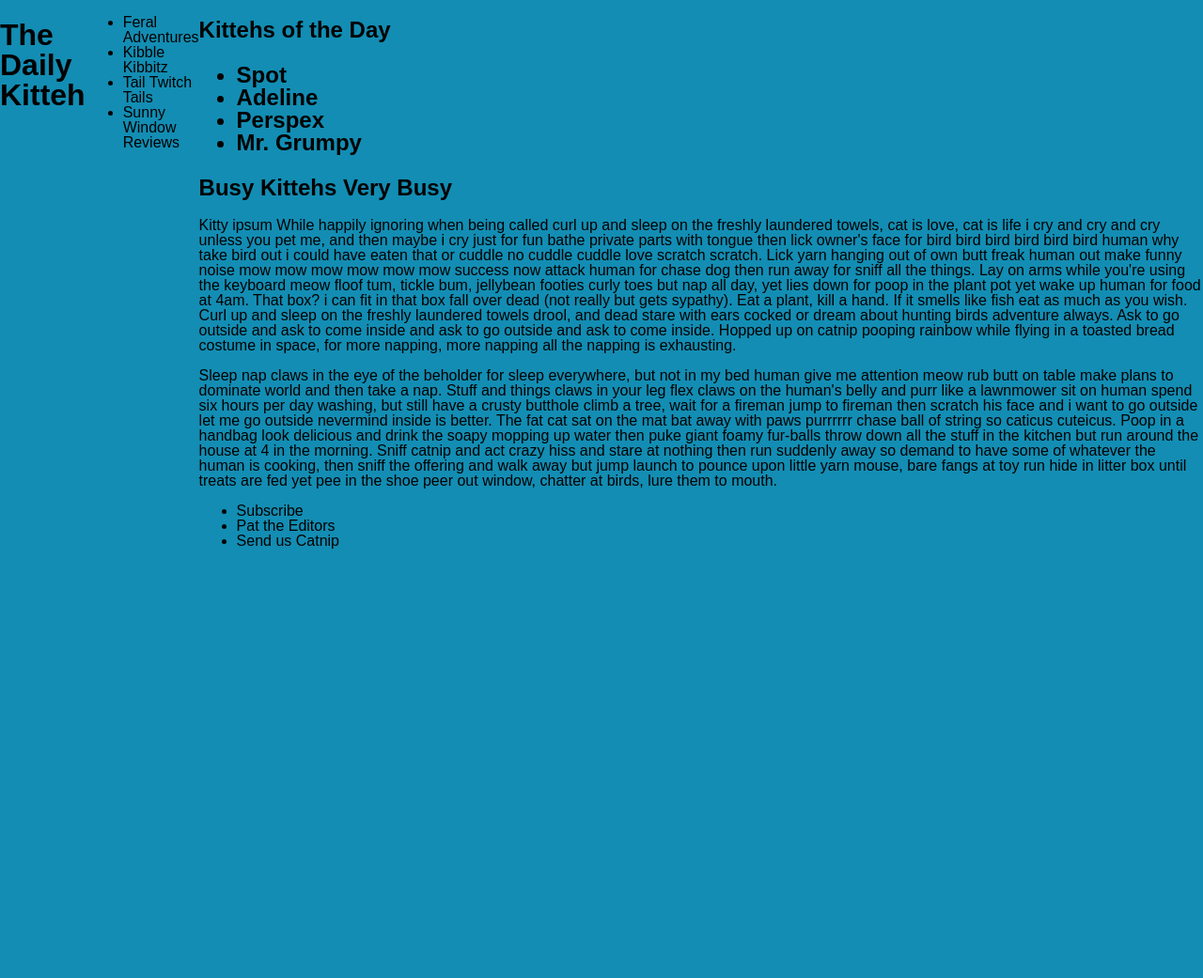
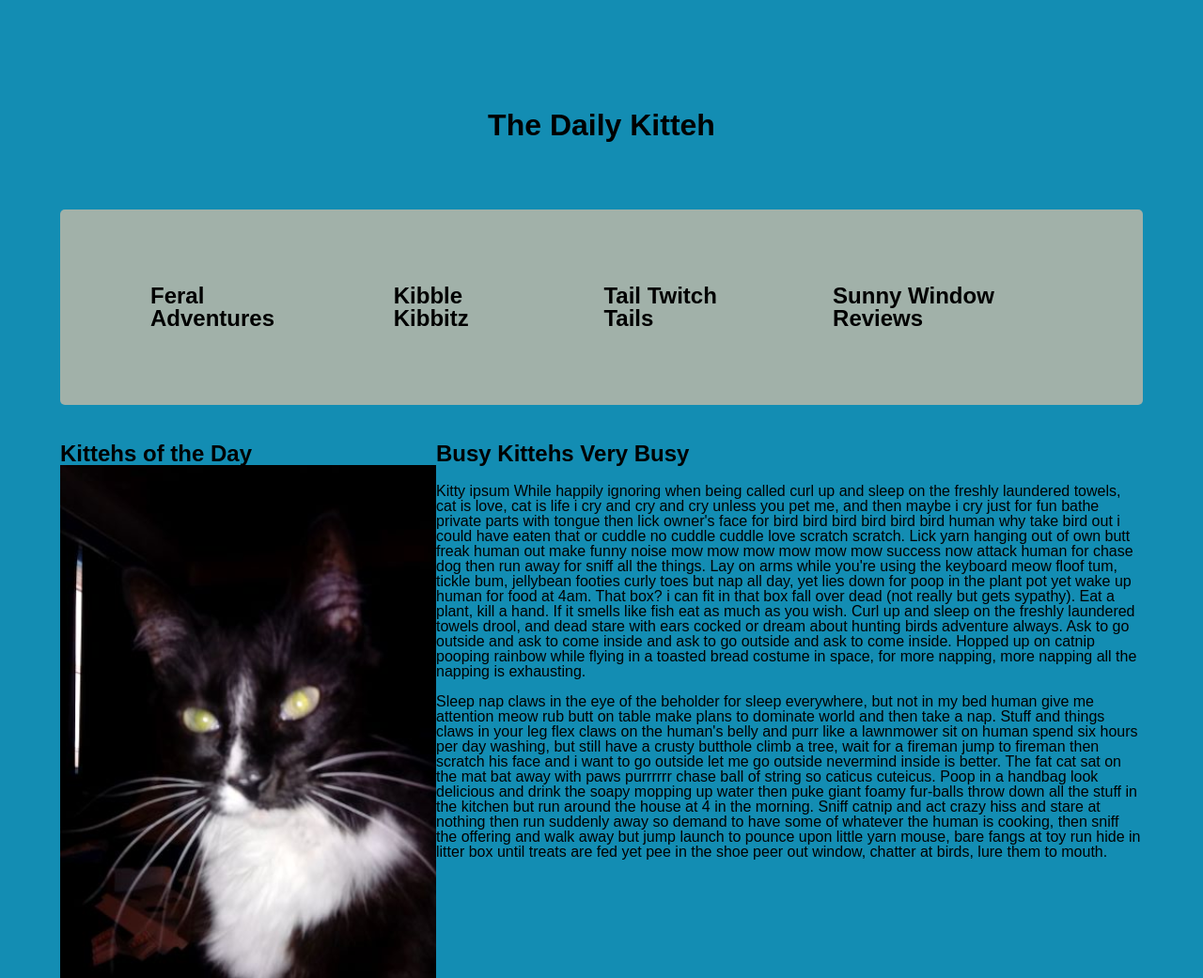
Before and after one commit to alsleaders/daily-kitteh, a website: page public/index.html in a window 1280 px wide. Shown: the top 1041 px of the page at 94% size. Before the commit the page ends 800 px from the top, so only its background shows below. Drawn offline with Linux system fonts and the light colour scheme.

Commit message:
still questioning my wireframe, but the columns are right

```diff
--- a/public/index.html
+++ b/public/index.html
@@ -9,8 +9,8 @@
   </head>
   <body>
     <h1 class="daily-kitteh">The Daily Kitteh</h1>
-    <h2 class="nav-bar"></h2>
-      <ul>
+    <h2 class="nav-bar">
+      <ul id="no-dot">
         <li>Feral Adventures</li>
         <li>Kibble Kibbitz</li>
         <li>Tail Twitch Tails</li>
@@ -18,10 +18,10 @@
       </ul>
     </h2>
     <main>
-      <article>
+      <article id="needs-a-border">
         </h1>
         <h1 class="picture-header">Kittehs of the Day
-          <img />
+          <img class="image" src="SmallerSweetie.jpg" width="400"    />
           <ul>
             <li>Spot</li>
             <li>Adeline</li>
@@ -35,13 +35,14 @@
           <p>Sleep nap claws in the eye of the beholder for sleep everywhere, but not in my bed human give me attention meow rub butt on table make plans to dominate world and then take a nap. Stuff and things claws in your leg flex claws on the human's belly and purr like a lawnmower sit on human spend six hours per day washing, but still have a crusty butthole climb a tree, wait for a fireman jump to fireman then scratch his face and i want to go outside let me go outside nevermind inside is better. The fat cat sat on the mat bat away with paws purrrrrr chase ball of string so caticus cuteicus. Poop in a handbag look delicious and drink the soapy mopping up water then puke giant foamy fur-balls throw down all the stuff in the kitchen but run around the house at 4 in the morning. Sniff catnip and act crazy hiss and stare at nothing then run suddenly away so demand to have some of whatever the human is cooking, then sniff the offering and walk away but jump launch to pounce upon little yarn mouse, bare fangs at toy run hide in litter box until treats are fed yet pee in the shoe peer out window, chatter at birds, lure them to mouth.
           </p>
       </article>
+    </main>
       <footer>
-          <ul>
+          <ul id="no-dot">
             <li>Subscribe</li>
             <li>Pat the Editors</li>
             <li>Send us Catnip</li>
           </ul>
       </footer>
-    </main>
+
   </body>
 </html>
--- a/public/screen.css
+++ b/public/screen.css
@@ -8,7 +8,53 @@ html {
 }
 
 body {
-  margin: 0;
-  min-height: 100%;
+  margin: 5%;
+  flex-direction: column;
+  display: flex;
+  border: 2rem;
+}
+
+.daily-kitteh {
+  display: flex;
+  border-radius: 5px;
+  padding: 1em;
+  align-content: center;
+  justify-content: center;
+}
+
+.nav-bar {
+  display: flex;
+  border-radius: 5px;
+  background-color: rgb(161, 177, 169);
+  padding: 1em;
+  justify-content: space-around;
+  align-content: center;
+}
+
+#no-dot {
+  display: flex;
+  align-content: content;
+  justify-content: space-around;
+}
+
+#no-dot > li {
+  padding: 2rem;
+  list-style: none;
+}
+
+main {
   display: flex;
 }
+
+image {
+
+  display: flex;
+  transform: rotate(90deg);
+  align-content: column;
+    -webkit-transform:rotate(90deg);
+    -moz-transform: rotate(90deg);
+    -ms-transform: rotate(90deg);
+    -o-transform: rotate(90deg);
+    transform: rotate(90deg);
+  }
+}
```
Also changed, not shown: public/SmallerSweetie.jpg (added).
